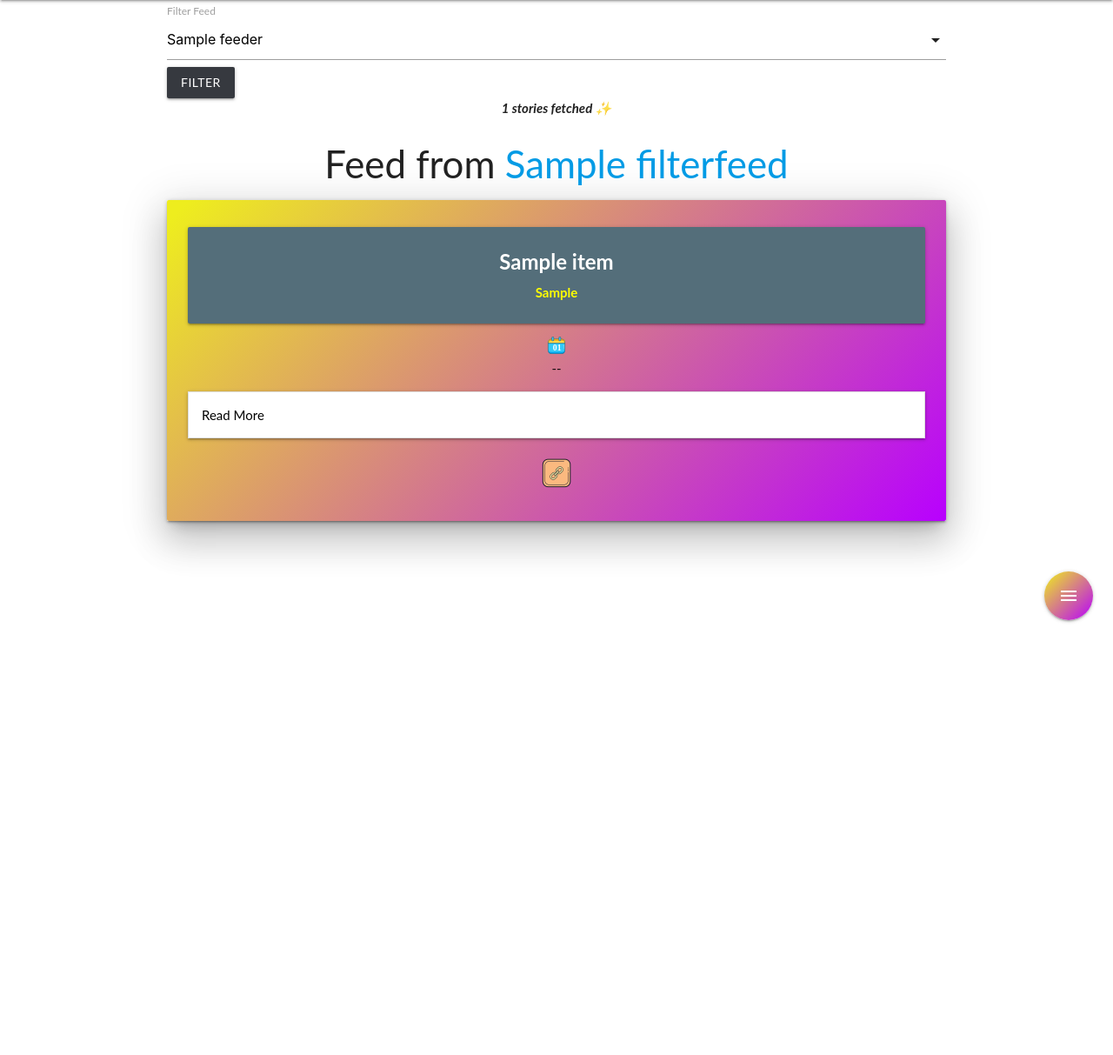
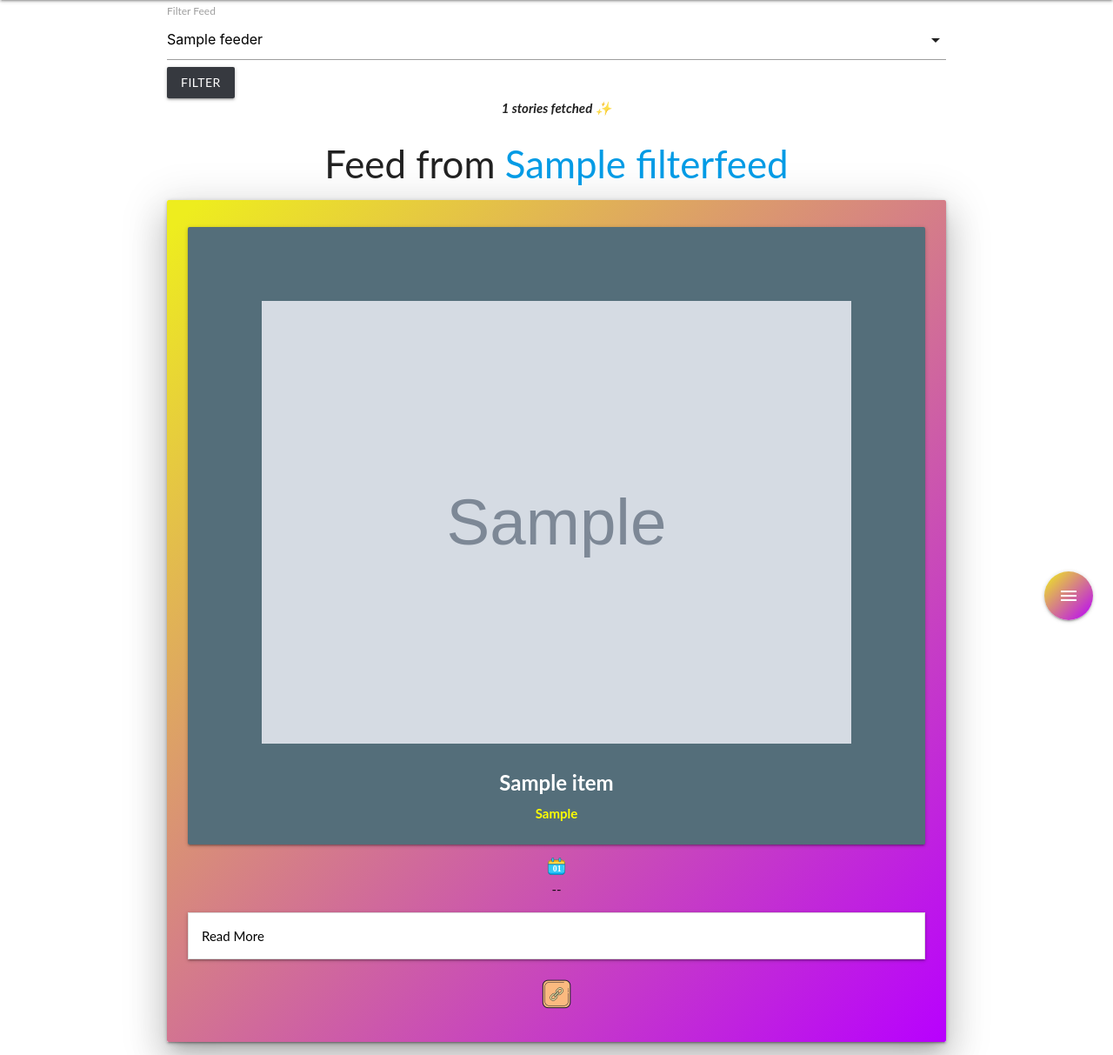
Before and after one commit to Bhupesh-V/defe, a Flask app: template templates/general.html in a window 1280 px wide. Shown: the part 64-1277 px from the top of the page at 87% size. Before the commit the page ends 780 px from the top, so only its background shows below. Run offline with Flask 2, Linux system fonts and the light colour scheme; the template is opened without the code that fills it: most values are stand-ins (such as "Sample title", 1, 10 or a date in 2020); grey boxes marked "Sample" are stand-in pictures; some libraries are stand-ins or nearby versions.

Commit message:
Added header images to cards from links section

```diff
--- a/static/css/custom.css
+++ b/static/css/custom.css
@@ -137,3 +137,10 @@ body.dark {
   background-color: rgb(30,34,39);
   color: #fff;
 }
+
+.card-image-holder img {
+  width: 80%;
+  height: auto;
+  padding-top: 10%;
+  object-fit: cover;
+}
--- a/templates/general.html
+++ b/templates/general.html
@@ -16,6 +16,13 @@
 				<div class="feed-card z-depth-5">
 					<div class="row card-panel darkmode-ignore">
 						<div class="card blue-grey darken-1">
+							<!-- If the image exists -->
+							{% if item['image'] %}
+								<div class="card-image-holder">
+									<!-- Insert the image link -->
+									<img src="{{ item['image'] }}" style="height: 50%;"/>
+								</div>
+							{% endif %}
 							<div class="card-content white-text">
 								<a class="card-title" href="{{ item['link']}}">{{ item["title"] }}</a>
 								{% if item['feed_src'] %}
```
Also changed, not shown: core/feedcore.py (+13 -0 lines).
